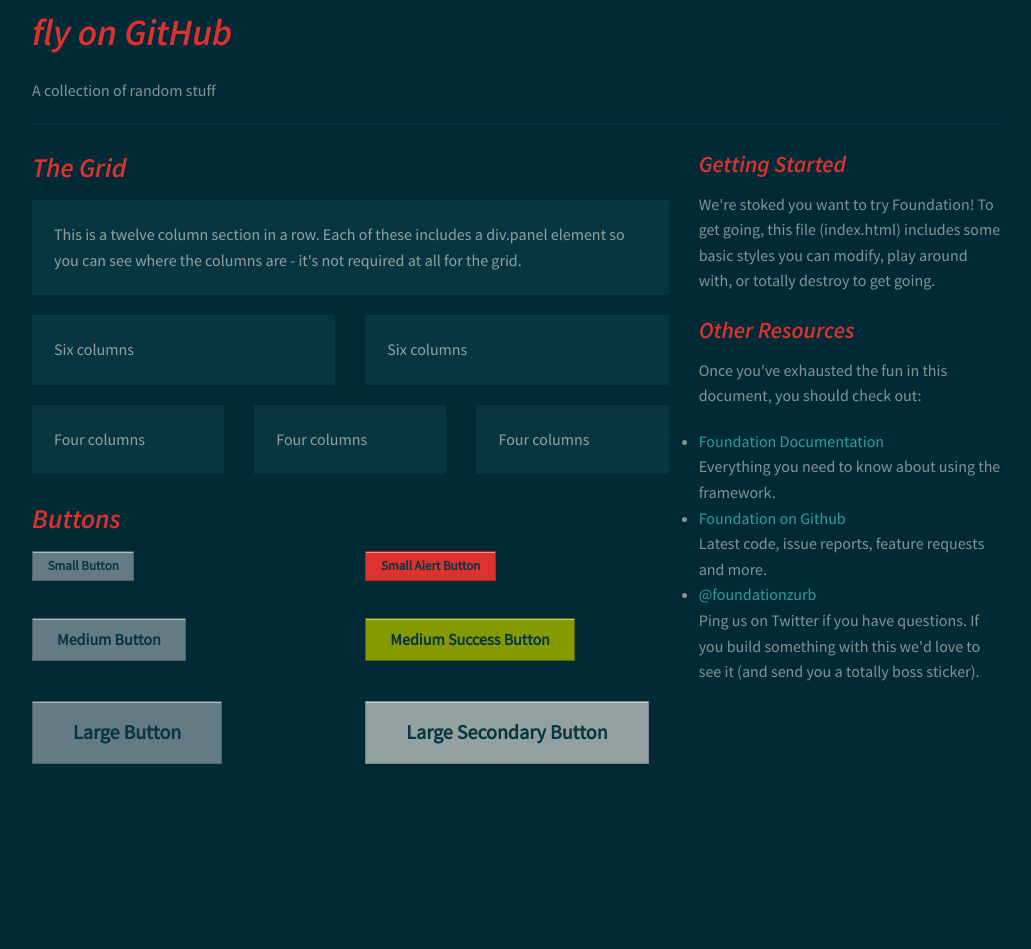
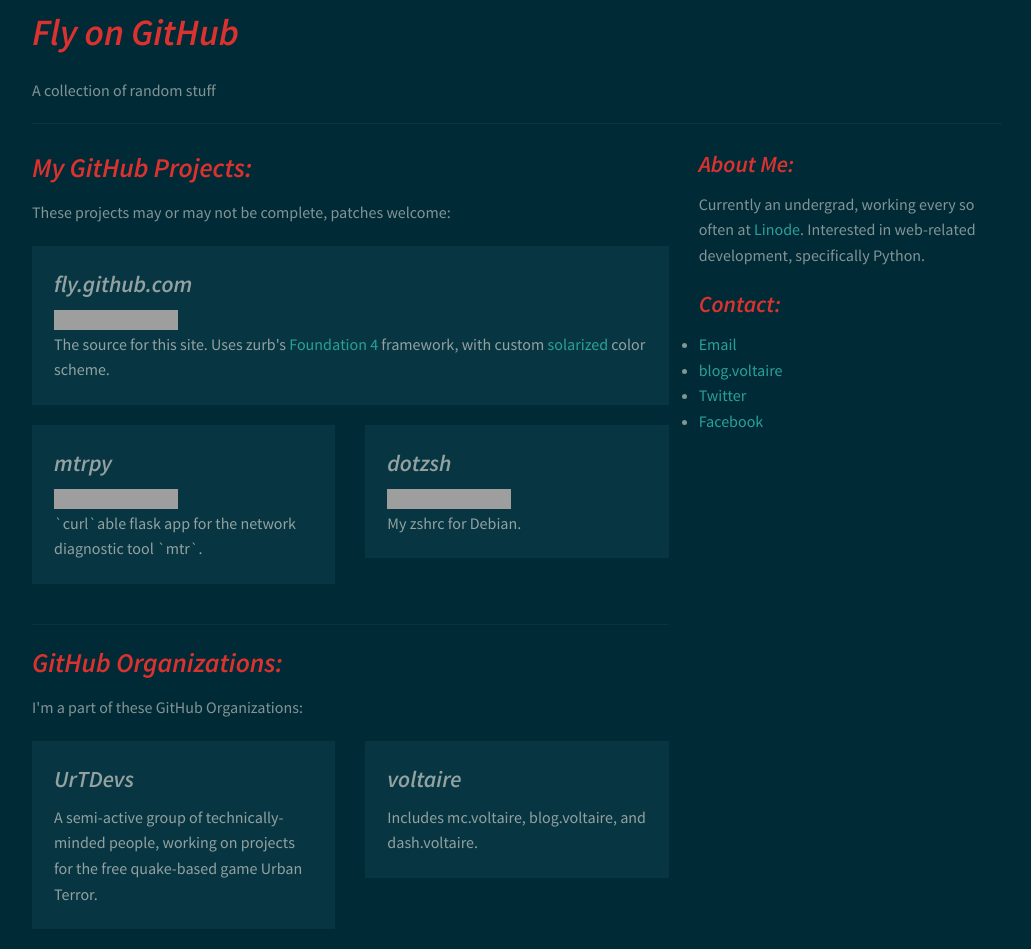
Before and after one commit to displague/fly.github.com, a plain HTML site: page index.html in a window 1280 px wide. Shown: the whole page, without its empty margins (123-1154 px from the left). Before the commit the page ends 809 px from the top, so only its background shows below. Drawn offline with Linux system fonts and the light colour scheme; grey boxes are pictures that could not be loaded.

Commit message:
add content

```diff
--- a/index.html
+++ b/index.html
@@ -1,12 +1,12 @@
 <!DOCTYPE html>
-<!--[if IE 8]> 				 <html class="no-js lt-ie9" lang="en"> <![endif]-->
+<!--[if IE 8]>               <html class="no-js lt-ie9" lang="en"> <![endif]-->
 <!--[if gt IE 8]><!--> <html class="no-js" lang="en"> <!--<![endif]-->
 
 <head>
     <meta charset="utf-8" />
     <meta name="viewport" content="width=device-width" />
 
-    <title>Foundation 4</title>
+    <title>Fly on GitHub</title>
 
     <link rel="stylesheet" href="css/normalize.css" />
     <link rel="stylesheet" href="css/foundation.min.css" />
@@ -14,85 +14,84 @@
 </head>
 <body>
 
+
     <div class="row">
         <div class="large-12 columns">
-			<h2>fly on GitHub</h2>
+            <h2>Fly on GitHub</h2>
             <p>A collection of random stuff</p>
             <hr />
-		</div>
-	</div>
+        </div><!--/column12-->
+    </div><!--/row-->
 
     <div class="row">
         <div class="large-8 columns">
-			<h3>The Grid</h3>
+        <h3>My GitHub Projects:</h3>
+        <p>These projects may or may not be complete, patches welcome:</p>
 
-			<!-- Grid Example -->
             <div class="row">
                 <div class="large-12 columns">
                     <div class="panel">
-						<p>This is a twelve column section in a row. Each of these includes a div.panel element so you can see where the columns are - it's not required at all for the grid.</p>
-					</div>
-				</div>
-			</div>
+                        <a href="https://github.com/fly/fly.github.com" title="fly.github.com on GitHub"><h4>fly.github.com</h4></a>
+                        <iframe src="http://ghbtns.com/github-btn.html?user=fly&repo=fly.github.com&type=fork" allowtransparency="true" frameborder="0" scrolling="0" width="62" height="20"></iframe><iframe src="http://ghbtns.com/github-btn.html?user=fly&repo=fly.github.com&type=watch" allowtransparency="true" frameborder="0" scrolling="0" width="62" height="20"></iframe>
+                        <p>The source for this site. Uses zurb's <a href="http://foundation.zurb.com/" title="foundation">Foundation 4</a> framework, with custom <a href="http://ethanschoonover.com/solarized" title="solarized">solarized</a> color scheme.</p>
+                    </div><!--/panel-->
+                </div><!--/columns12-->
+            </div><!--/row-->
+
             <div class="row">
                 <div class="large-6 columns">
                     <div class="panel">
-						<p>Six columns</p>
-					</div>
-				</div>
+                        <a href="https://github.com/fly/mtrpy" title="mtrpy on GitHub"><h4>mtrpy</h4></a>
+                        <iframe src="http://ghbtns.com/github-btn.html?user=fly&repo=mtrpy&type=fork" allowtransparency="true" frameborder="0" scrolling="0" width="62" height="20"></iframe><iframe src="http://ghbtns.com/github-btn.html?user=fly&repo=mtrpy&type=watch" allowtransparency="true" frameborder="0" scrolling="0" width="62" height="20"></iframe>
+                        <p>`curl`able flask app for the network diagnostic tool `mtr`.
+                    </div><!--/panel-->
+                </div><!--/column6-->
+
                 <div class="large-6 columns">
                     <div class="panel">
-						<p>Six columns</p>
-					</div>
-				</div>
-			</div>
-			<div class="row">
-				<div class="large-4 columns">
-					<div class="panel">
-						<p>Four columns</p>
-					</div>
-				</div>
-				<div class="large-4 columns">
-					<div class="panel">
-						<p>Four columns</p>
-					</div>
-				</div>
-				<div class="large-4 columns">
-					<div class="panel">
-						<p>Four columns</p>
-					</div>
-				</div>
-			</div>
+                        <a href="https://github.com/fly/dotzsh" title="dotzsh on GitHub"><h4>dotzsh</h4></a>
+                        <iframe src="http://ghbtns.com/github-btn.html?user=fly&repo=dotzsh&type=fork" allowtransparency="true" frameborder="0" scrolling="0" width="62" height="20"></iframe><iframe src="http://ghbtns.com/github-btn.html?user=fly&repo=dotzsh&type=watch" allowtransparency="true" frameborder="0" scrolling="0" width="62" height="20"></iframe>
+                        <p>My zshrc for Debian.</p>
+                    </div><!--/panel-->
+                </div><!--/column6-->
+            </div><!--/row-->
 
-			<h3>Buttons</h3>
+            <hr />
+
+            <h3>GitHub Organizations:</h3>
+            <p>I'm a part of these GitHub Organizations:</p>
 
             <div class="row">
                 <div class="large-6 columns">
-          <p><a href="#" class="small button">Small Button</a></p>
-          <p><a href="#" class="button">Medium Button</a></p>
-          <p><a href="#" class="large button">Large Button</a></p>
-        </div>
+                    <div class="panel">
+                        <a href="https://github.com/urtdevs" title="UrTDevs on GitHub"><h4>UrTDevs</h4></a>
+                        <p>A semi-active group of technically-minded people, working on projects for the free quake-based game Urban Terror.</p>
+                    </div><!--/panel-->
+                </div><!--/column6-->
+
                 <div class="large-6 columns">
-          <p><a href="#" class="small alert button">Small Alert Button</a></p>
-          <p><a href="#" class="success button">Medium Success Button</a></p>
-          <p><a href="#" class="large secondary button">Large Secondary Button</a></p>
-        </div>
-      </div>
-		</div>
+                    <div class="panel">
+                        <a href="https://github.com/voltaire" title="voltaire on GitHub"><h4>voltaire</h4></a>
+                        <p>Includes mc.voltaire, blog.voltaire, and dash.voltaire.</p>
+                    </div><!--/panel-->
+                </div><!--/column6-->
+            </div><!--/row-->
+        </div><!--/column8-->
 
         <div class="large-4 columns">
-			<h4>Getting Started</h4>
-			<p>We're stoked you want to try Foundation! To get going, this file (index.html) includes some basic styles you can modify, play around with, or totally destroy to get going.</p>
+            <h4>About Me:</h4>
+            <p>Currently an undergrad, working every so often at <a href="http://linode.com" title="linode.com">Linode</a>. Interested in web-related development, specifically Python.</p>
 
-			<h4>Other Resources</h4>
-			<p>Once you've exhausted the fun in this document, you should check out:</p>
+            <h4>Contact:</h4>
             <ul class="disc">
-				<li><a href="http://foundation.zurb.com/docs">Foundation Documentation</a><br />Everything you need to know about using the framework.</li>
-				<li><a href="http://github.com/zurb/foundation">Foundation on Github</a><br />Latest code, issue reports, feature requests and more.</li>
-				<li><a href="http://twitter.com/foundationzurb">@foundationzurb</a><br />Ping us on Twitter if you have questions. If you build something with this we'd love to see it (and send you a totally boss sticker).</li>
+                <li><a href="mailto:fly+githubpages@voltaire.sh?Subject=Hello">Email</a></li>
+                <li><a href="http://blog.voltaire.sh" title="voltaireBlog">blog.voltaire</a></li>
+                <li><a href="https://https://twitter.com/s_jchen" title="s_jchen on Twitter">Twitter</a></li>
+                <li><a href="https://www.facebook.com/kbar13" title="Facebook">Facebook</a></li>
             </ul>
-		</div>
-	</div>
+
+        </div><!--/column4-->
+    </div><!--/row-->
 
   <script>
   document.write('<script src=' +
```
Lines whose indentation alone changed are shown as unchanged.
